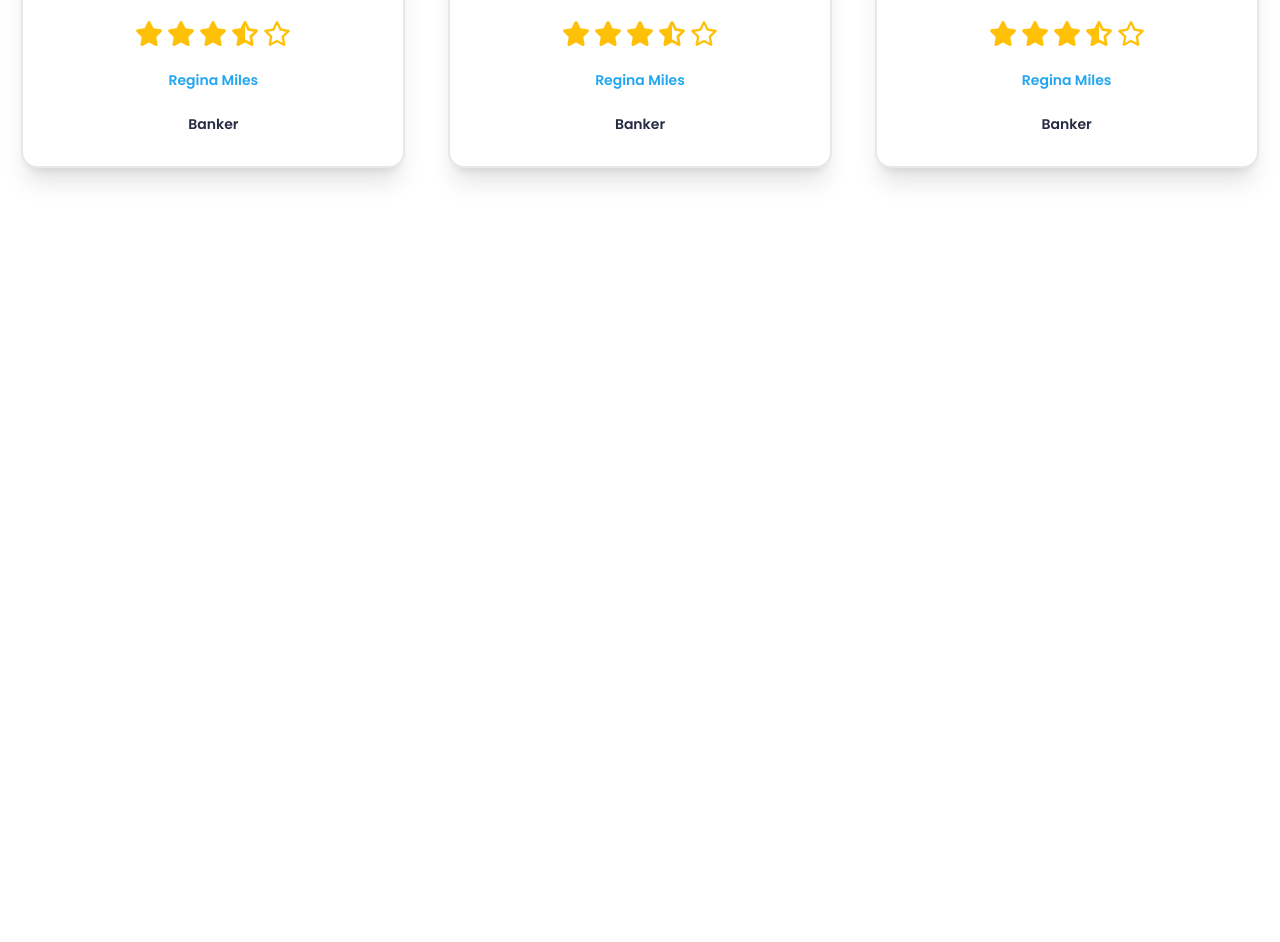
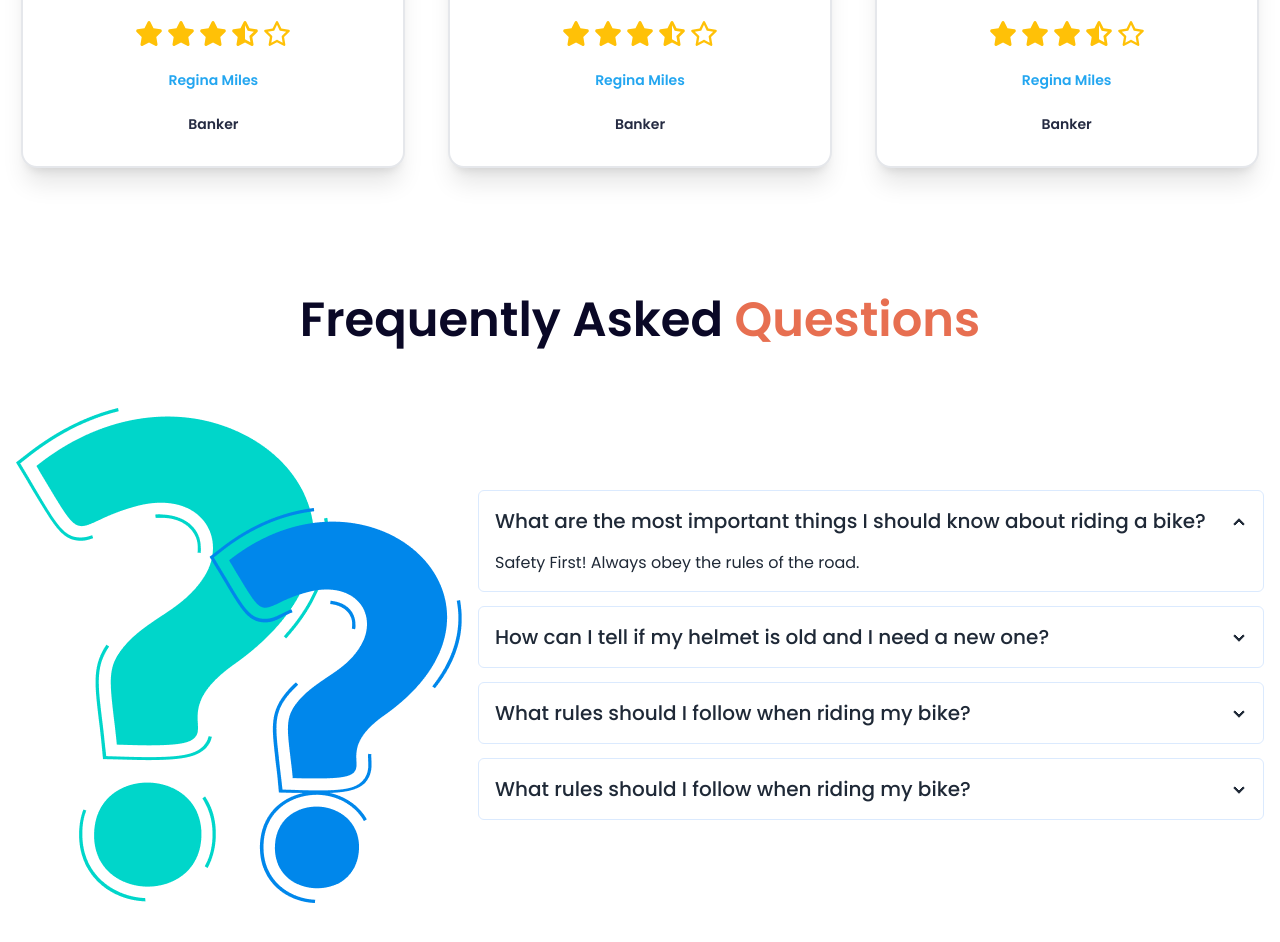
Before and after one commit to Samiul821/biker-zone-with-daisyUI, a plain HTML site: page index.html in a window 1280 px wide. Shown: the part 2587-3529 px from the top of the page. Before the commit the page ends 2883 px from the top, so only its background shows below. Drawn offline with nearby package versions, Linux system fonts and the light colour scheme.

Commit message:
FAQ section added and style

```diff
--- a/index.html
+++ b/index.html
@@ -228,8 +228,9 @@
 
         <!-- Happy Clients Section -->
         <section class="mb-16 md:mb-32">
-            <h1 class="text-[#0A0826] text-center text-4xl md:text-5xl font-semibold mb-20 md:mb-12"><span>Happy</span>
-                <span class="text-[#E76F51]">Clients says</span></h1>
+            <h1 class=" text-[#0A0826] text-center text-3xl md:text-5xl font-semibold mb-20 md:mb-12"><span>Happy</span>
+                <span class="text-[#E76F51]">Clients says</span>
+            </h1>
 
             <!-- card container -->
             <div class="flex flex-col gap-y-6 md:flex-row md:justify-around">
@@ -298,6 +299,59 @@
                 </div>
             </div>
         </section>
+
+        <!-- FAQ Section -->
+        <section class="mb-16 md:mb-32">
+            <h1 class=" text-[#0A0826] text-center text-3xl md:text-5xl font-semibold mb-20 md:mb-12"><span>Frequently
+                    Asked</span>
+                <span class="text-[#E76F51]">Questions</span>
+            </h1>
+
+            <div class="hero">
+                <div class="hero-content flex-col lg:flex-row">
+                    <img src="images/others/faq.png" class="rounded-lg" />
+                    <div class="space-y-3.5">
+                        <div class="collapse collapse-arrow border border-blue-100 rounded-md">
+                            <input type="radio" name="my-accordion-2" checked="checked" />
+                            <div class="collapse-title text-xl font-medium">What are the most important things I should
+                                know about riding a bike?
+                            </div>
+                            <div class="collapse-content">
+                                <p>Safety First! Always obey the rules of the road.</p>
+                            </div>
+                        </div>
+                        <div class="collapse collapse-arrow border border-blue-100 rounded-md">
+                            <input type="radio" name="my-accordion-2" />
+                            <div class="collapse-title text-xl font-medium">How can I tell if my helmet is old and I
+                                need a
+                                new one?
+                            </div>
+                            <div class="collapse-content">
+                                <p>Safety First! Always obey the rules of the road. Obey all traffic signals, signs, and
+                                    laws. Get in the mindset of “driving” your bike—not just “riding” your bike. This
+                                    will help you be a more focused and legally compliant bike rider. </p>
+                            </div>
+                        </div>
+                        <div class="collapse collapse-arrow border border-blue-100 rounded-md">
+                            <input type="radio" name="my-accordion-2" />
+                            <div class="collapse-title text-xl font-medium">What rules should I follow when riding my bike?
+                            </div>
+                            <div class="collapse-content">
+                                <p>Safety First! Always obey the rules of the road. Obey all traffic signals, signs, and laws. Get in the mindset of “driving” your bike—not just “riding” your bike. This will help you be a more focused and legally compliant bike rider. </p>
+                            </div>
+                        </div>
+                        <div class="collapse collapse-arrow border border-blue-100 rounded-md">
+                            <input type="radio" name="my-accordion-2" />
+                            <div class="collapse-title text-xl font-medium">What rules should I follow when riding my bike?
+                            </div>
+                            <div class="collapse-content">
+                                <p>Safety First! Always obey the rules of the road. Obey all traffic signals, signs, and laws. Get in the mindset of “driving” your bike—not just “riding” your bike. This will help you be a more focused and legally compliant bike rider. </p>
+                            </div>
+                        </div>
+                    </div>
+                </div>
+            </div>
+        </section>
     </main>
 
     <!-- Footer Section -->
```
Also changed, not shown: 1 other file.
